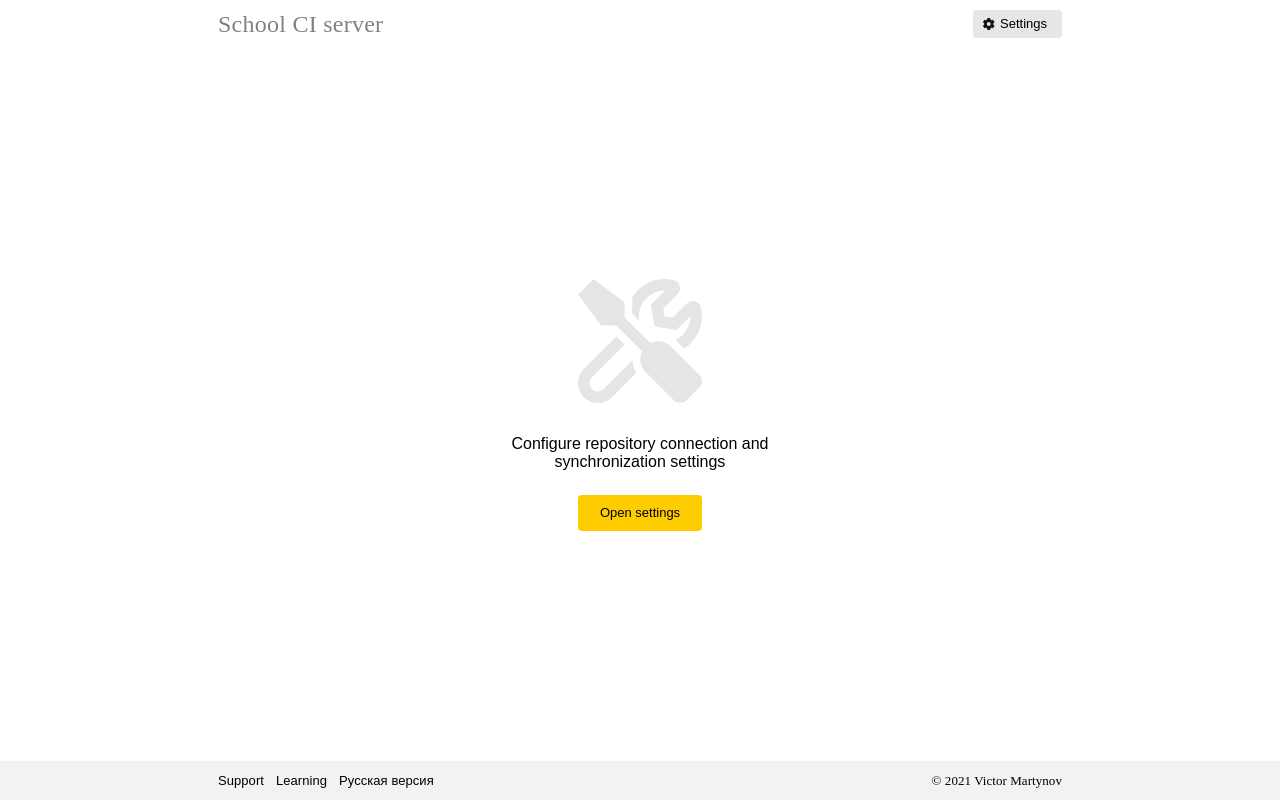
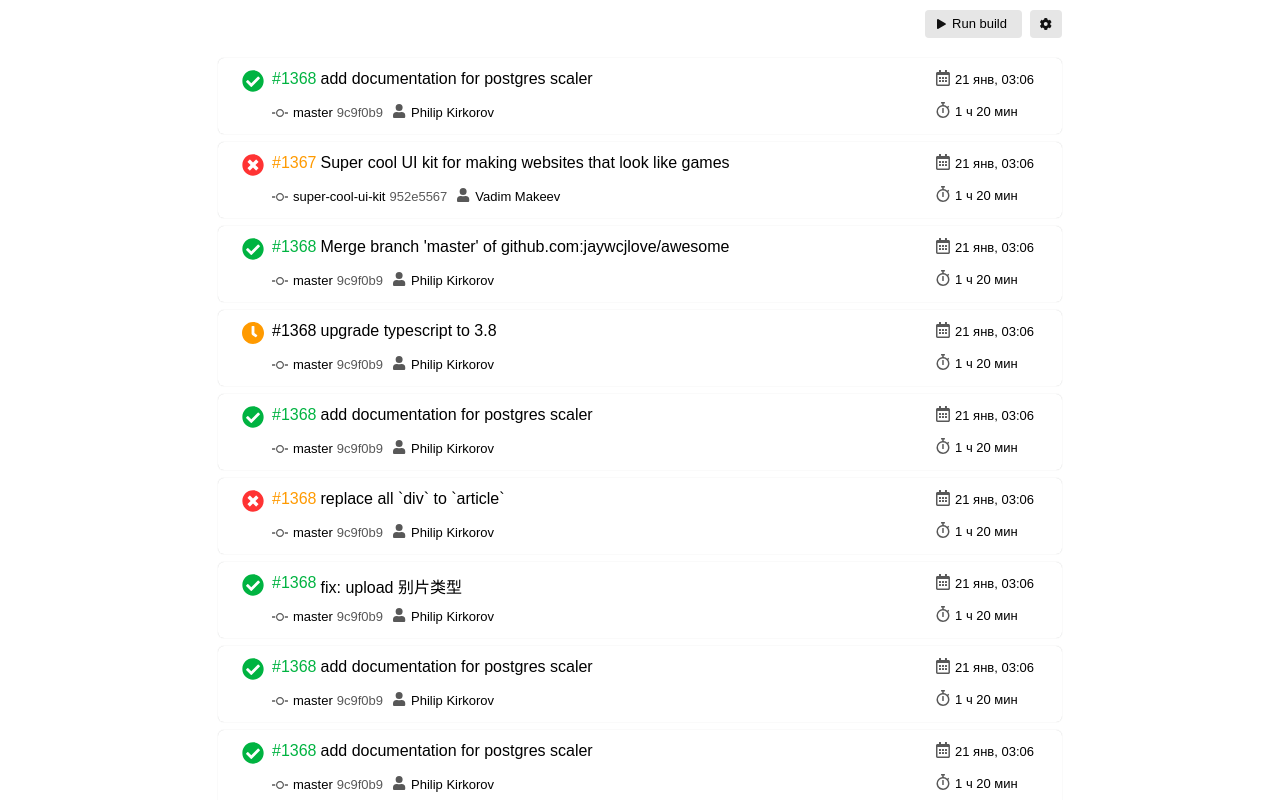
Before and after one commit to VictorMarty/hw_react, a React (Create React App) app: page / in a window 1280 px wide. Built offline with nearby package versions, Linux system fonts and the light colour scheme.

Commit message:
add styles for card

```diff
--- a/src/App.js
+++ b/src/App.js
@@ -8,14 +8,14 @@ import { BrowserRouter as Router, Switch, Route } from 'react-router-dom'
 import { cardsData as TestingCardsData } from './assets/cardsData'
 
 function App() {
-  const [isSettingsStatus, setSettingsStatus] = useState(false)
+  const [isSettingsStatus, setSettingsStatus] = useState(true)
   const [settings, setSettings] = useState({
     gitHubRepository: null,
     buildCommand: null,
     mainBranch: null,
     period: null,
   })
-  const [cardsData, setCardsData] = useState([])
+  const [cardsData, setCardsData] = useState(TestingCardsData)
 
   function getCardsData() {
     setCardsData(TestingCardsData)
@@ -34,6 +34,7 @@ function App() {
           </Route>
           <Route path="/">
             <MainPage
+              settings={settings}
               isSettingsStatus={isSettingsStatus}
               cardsData={cardsData}
             />
--- a/src/components/Card/Card.css
+++ b/src/components/Card/Card.css
@@ -9,12 +9,14 @@
 /* TODO: Закончить стилизацию элемента */
 .Card {
   max-width: 100%;
+  flex-grow: 1;
   display: flex;
   flex-direction: row;
   justify-content: space-between;
   padding: var(--CardIcon-n-padding);
   box-shadow: 0px 1px 1px 0px var(--Card-box-shadow-color);
   box-shadow: 0px 0px 1px 0px var(--Card-box-shadow-color);
+  border-radius: 6px;
 }
 
 .CardIcon {
@@ -24,6 +26,39 @@
   margin-right: 10px;
 }
 
+.Card-Section-main {
+  display: flex;
+  flex-direction: column;
+  justify-content: space-between;
+}
 .Card-Section-small {
   display: flex;
 }
+
+.Card-Section-small--title {
+  margin-bottom: 8px;
+}
+
+.Card-Index {
+  margin-left: 8px;
+  margin-right: 4px;
+}
+
+.Card_Index_complete {
+  color: #00b341;
+}
+.Card_Index_pending {
+  color: #ff3333;
+}
+.Card_Index_error {
+  color: #ff9a00;
+}
+
+.Card-Commit {
+  margin-left: 30px;
+  margin-right: 10px;
+}
+
+.Card-Date {
+  margin-bottom: 12px;
+}
--- a/src/components/Card/Card.js
+++ b/src/components/Card/Card.js
@@ -61,6 +61,7 @@ export const Card = ({ className, data }) => {
         </div>
         <div className="Card-Section-small">
           <CardPropertyData
+            className="Card-Commit"
             type={PROPERTY_TYPES.COMMIT}
             primaryText={data.branch}
             secondaryText={data.commit}
@@ -73,6 +74,7 @@ export const Card = ({ className, data }) => {
       </div>
       <div className="Card-Section-Main">
         <CardPropertyData
+        className="Card-Date"
           type={PROPERTY_TYPES.DATETIME}
           primaryText={data.datetime}
         />
--- a/src/components/Card/CardPropertyData/CardPropertyData.js
+++ b/src/components/Card/CardPropertyData/CardPropertyData.js
@@ -1,8 +1,8 @@
 import './CardPropertyData.css'
-
+import cn from 'classnames'
 import { Icon } from './../../Icon/Icon'
 
-import commit from './../../../assets/icons/author.svg'
+import commit from './../../../assets/icons/commit.svg'
 import author from './../../../assets/icons/author.svg'
 import datetime from './../../../assets/icons/calendar.svg'
 import duration from './../../../assets/icons/timer.svg'
@@ -18,9 +18,10 @@ export const CardPropertyData = ({
   type = TYPES.COMMIT,
   primaryText,
   secondaryText,
+  className,
 }) => {
   return (
-    <div className="CardPropertyData">
+    <div className={cn('CardPropertyData', className)}>
       <span className="CardPropertyData-Icon ">
         <Icon icon={type} />
       </span>
--- a/src/pages/MainPage.css
+++ b/src/pages/MainPage.css
@@ -11,7 +11,6 @@
   padding: 10px 20px;
   display: flex;
   justify-content: center;
-  align-items: center;
 }
 
 .MainPage--header {
@@ -38,6 +37,13 @@
 }
 
 .MainPage--history {
+  width: 100%;
+  display: flex;
+  flex-direction: column;
+}
+
+.MainPageCard {
+  margin-bottom: 8px;
 }
 
 .Button.first-btn {
--- a/src/pages/MainPage.js
+++ b/src/pages/MainPage.js
@@ -20,11 +20,17 @@ export const MainPage = (props) => {
   function toSetting() {
     history.push('/settings', { from: 'MainPage' })
   }
-  const title = 'School CI server'
-  let headers_button
+  let title = ''
+  console.log(props.settings.gitHubRepository)
+  if (props.isSettingsStatus) {
+    title = props.settings.gitHubRepository
+  } else {
+    title = 'School CI server'
+  }
+  let headerButtons
   //FIXME: Переделать на фуккцию и переменовать в камелкейс
   if (props.isSettingsStatus) {
-    headers_button = (
+    headerButtons = (
       <>
         <Button
           size={BUTTON_SIZES.S}
@@ -45,7 +51,7 @@ export const MainPage = (props) => {
       </>
     )
   } else {
-    headers_button = (
+    headerButtons = (
       <Button
         size={BUTTON_SIZES.S}
         view={BUTTON_VIEWS.CONTROL}
@@ -76,7 +82,7 @@ export const MainPage = (props) => {
         key={cardData.index}
         // FIXME: стили для карточки марджины
 
-        className="some ckassName"
+        className="MainPageCard"
         data={cardData}
       />
     )
@@ -85,7 +91,7 @@ export const MainPage = (props) => {
   return (
     <div className="MainPage">
       <div className="MainPage--header MainPage-container">
-        <Header title={title} buttons={headers_button} />
+        <Header title={title} buttons={headerButtons} />
       </div>
       <div className="MainPage--main MainPage-container">
         {!props.isSettingsStatus ? (
@@ -105,6 +111,7 @@ export const MainPage = (props) => {
           <div className="MainPage--history">
             {cards}
             <Button
+              className="MainPage-ShowMoreButton"
               size={BUTTON_SIZES.S}
               view={BUTTON_VIEWS.CONTROL}
               pin={BUTTON_PINS.ROUND_ROUND}
--- a/src/pages/SettingsPage.css
+++ b/src/pages/SettingsPage.css
@@ -42,3 +42,7 @@
 .SettingsPage-wrapper--footer {
   background-color: #f0f2f3;
 }
+
+.MainPage-ShowMoreButton {
+  align-self: flex-start;
+}
```
Also changed, not shown: 1 other file (tests, documents, lock files or other folders).
